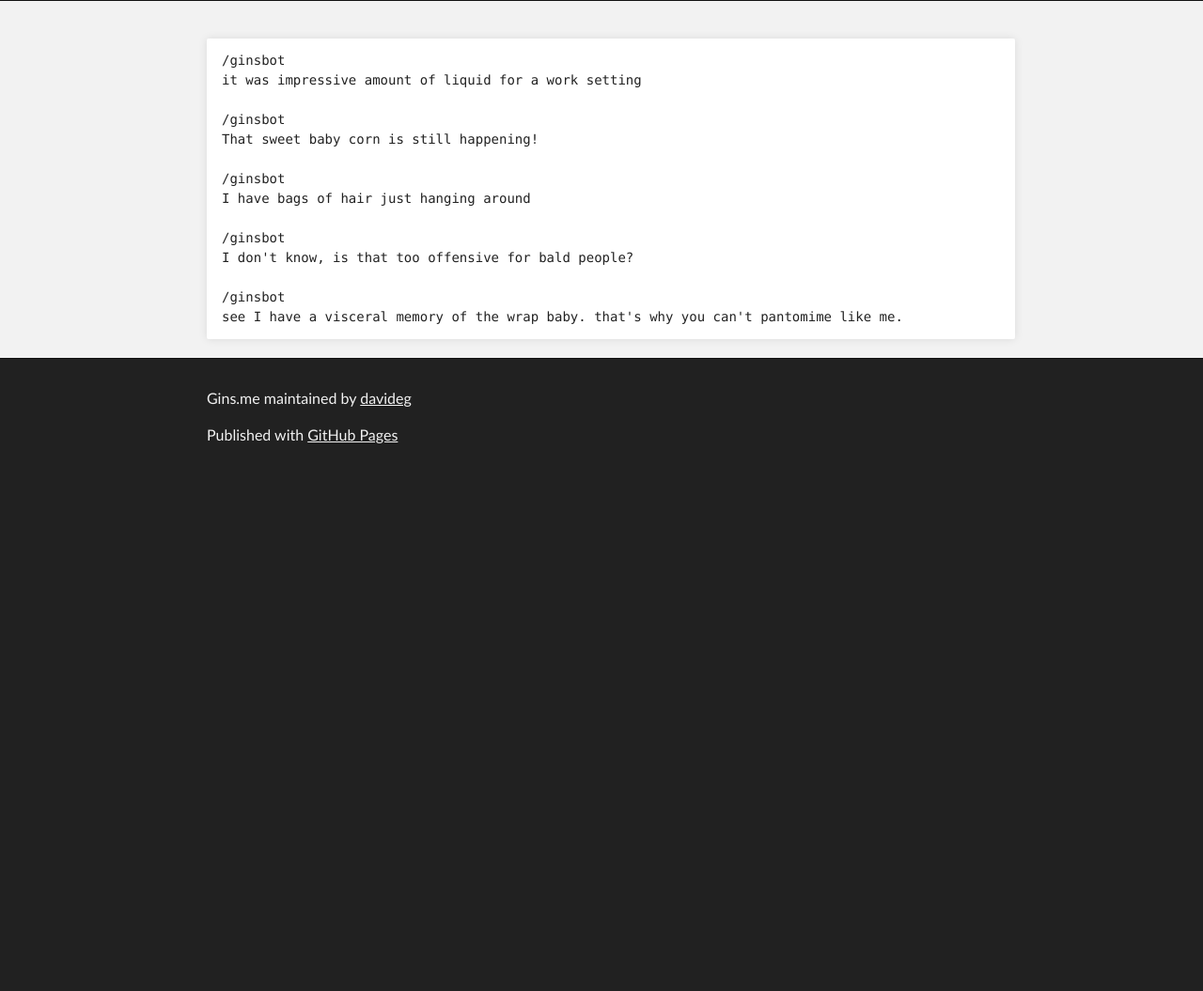
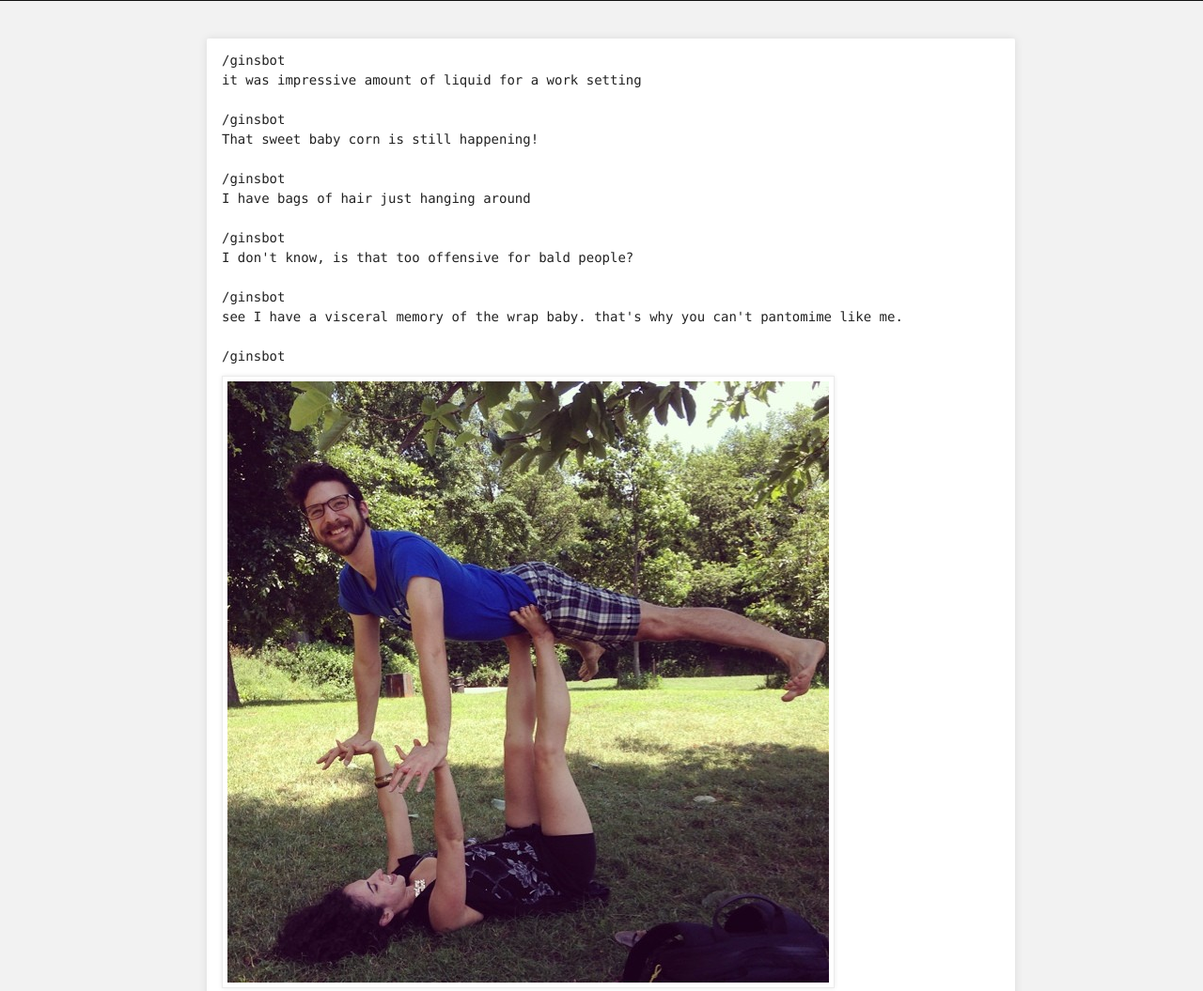
Before and after one commit to davideg/gins.me, a plain HTML site: page index.html in a window 1280 px wide. Shown: the top 1055 px of the page at 94% size. Before the commit the page ends 800 px from the top, so only its background shows below. Drawn offline with Linux system fonts and the light colour scheme.

Commit message:
add ginsbot image to index

```diff
--- a/index.html
+++ b/index.html
@@ -30,6 +30,9 @@ I don't know, is that too offensive for bald people?
 
 /ginsbot
 see I have a visceral memory of the wrap baby. that's why you can't pantomime like me.
+
+/ginsbot
+<img src="images/acroyoga.jpg">
 </code></pre>
       </section>
     </div>
```
